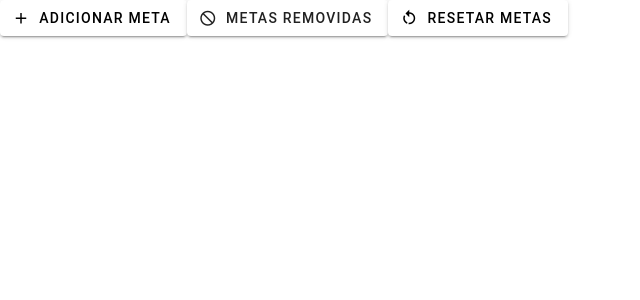
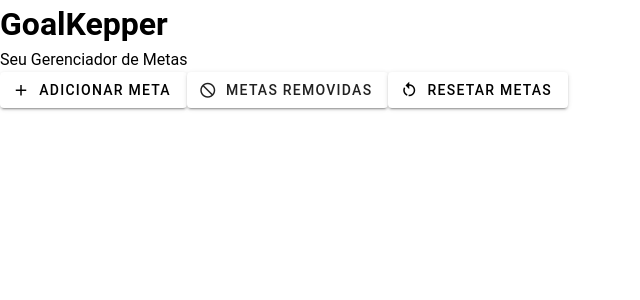
Before and after one commit to arturstaation/GoalKeeper, a Vue app: page / in a window 1280 px wide. Shown: the top 300 px of the page, without its empty margins (0-640 px from the left). Built offline with nearby package versions, Linux system fonts and the light colour scheme.

Commit message:
adicionando titulo

```diff
--- a/src/App.vue
+++ b/src/App.vue
@@ -1,5 +1,9 @@
 <template>
 
+  <div>
+    <h1>GoalKepper</h1>
+    <p>Seu Gerenciador de Metas</p>
+  </div>
   <div class = "botoes">
     <v-btn prepend-icon="mdi-plus" color="white" @click="addMeta" elevated>
     Adicionar Meta
```
